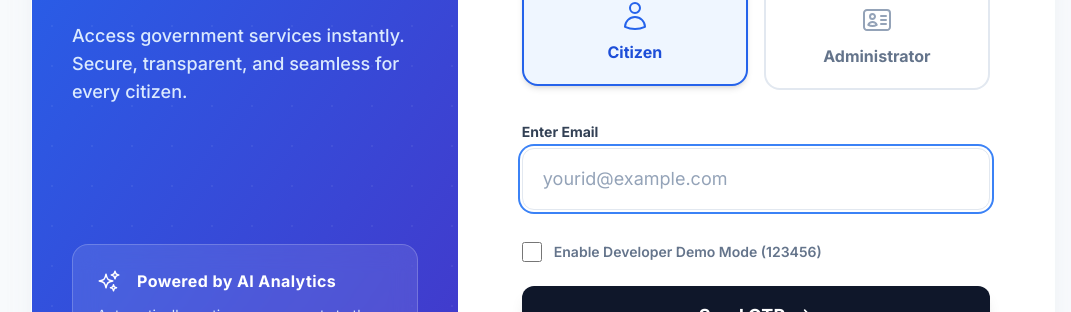
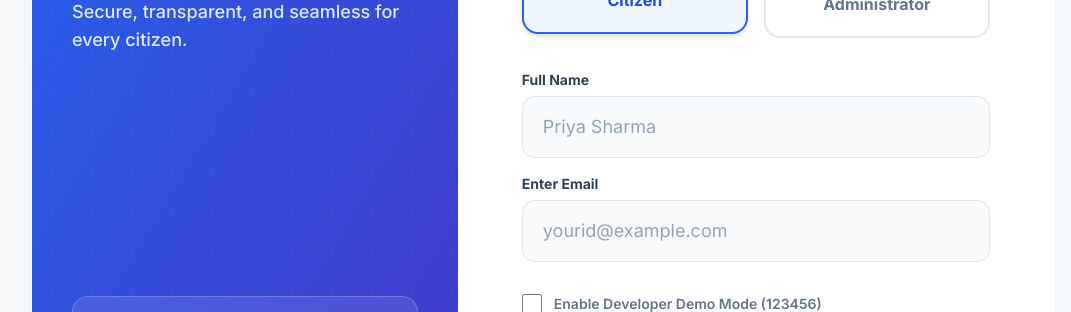
Before and after one commit to Adithkp03/JanSuvidha, a React (Vite) app in the folder suvidha/portal/: page / in a window 1280 px wide. Shown: the part 292-604 px from the top of the page, without its empty margins (97-1168 px from the left). Built offline with nearby package versions, Linux system fonts and the light colour scheme; no server answers.

Commit message:
minor updates

```diff
--- a/suvidha/portal/src/components/Auth/LoginForm.jsx
+++ b/suvidha/portal/src/components/Auth/LoginForm.jsx
@@ -12,6 +12,7 @@ export default function LoginForm() {
     const setAuth = useStore(state => state.setAuth);
     const setRole = useStore(state => state.setRole);
 
+    const [name, setName] = useState('');
     const [email, setEmail] = useState('');
     const [otp, setOtp] = useState('');
     const [step, setStep] = useState(1);
@@ -54,7 +55,7 @@ export default function LoginForm() {
         setError('');
 
         if (demoMode && otp === '123456') {
-            setAuth('demo-jwt-token-123', { id: 'demo', email, role: roleSelected });
+            setAuth('demo-jwt-token-123', { id: 'demo', email, name, role: roleSelected });
             setRole(roleSelected);
             navigate(roleSelected === 'admin' ? '/admin' : '/citizen');
             return;
@@ -63,7 +64,10 @@ export default function LoginForm() {
         setLoading(true);
         try {
             const resp = await api.post('/auth/verify', { email, otp });
-            setAuth(resp.data.token, resp.data.user || { email, role: roleSelected });
+            const userData = resp.data.user || { email, role: roleSelected };
+            if (name) userData.name = name;
+
+            setAuth(resp.data.token, userData);
             setRole(roleSelected);
             navigate(roleSelected === 'admin' ? '/admin' : '/citizen');
         } catch (err) {
@@ -142,6 +146,17 @@ export default function LoginForm() {
                                 </label>
                             </div>
 
+                            <div className="space-y-4">
+                                <div className="space-y-1.5">
+                                    <label className="block text-sm font-bold text-slate-700">Full Name</label>
+                                    <input
+                                        type="text"
+                                        value={name}
+                                        onChange={e => setName(e.target.value)}
+                                        className="w-full px-5 py-4 bg-slate-50 border border-slate-200 rounded-xl focus:bg-white focus-ring text-lg transition-colors placeholder:text-slate-400"
+                                        placeholder="Priya Sharma"
+                                    />
+                                </div>
                                 <div className="space-y-1.5">
                                     <label className="block text-sm font-bold text-slate-700">{t('EnterEmail')}</label>
                                     <input
@@ -150,8 +165,8 @@ export default function LoginForm() {
                                         onChange={e => setEmail(e.target.value)}
                                         className="w-full px-5 py-4 bg-slate-50 border border-slate-200 rounded-xl focus:bg-white focus-ring text-lg transition-colors placeholder:text-slate-400"
                                         placeholder="yourid@example.com"
-                                    autoFocus
                                     />
+                                </div>
                             </div>
 
                             <div className="flex items-center gap-3 pt-2">
```
Also changed, not shown: 1 other file (tests, documents, lock files or other folders). Lines whose indentation alone changed are shown as unchanged.
